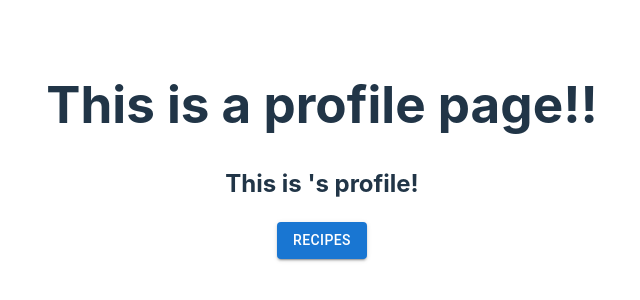
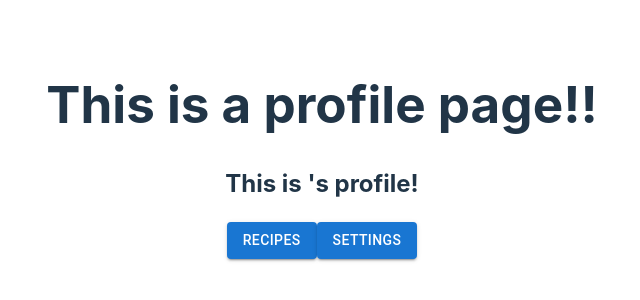
Before and after one commit to KoslowskyDW21/Senior-Project, a React (Vite) app in the folder senior-project-react/: page /profile in a window 1280 px wide. Shown: the part 250-550 px from the top of the page, without its empty margins (318-958 px from the left). Built offline with nearby package versions, Linux system fonts and the light colour scheme; no server answers.

Commit message:
Fixed some things, but login is not working.

```diff
--- a/senior-project-react/src/components/Profile.tsx
+++ b/senior-project-react/src/components/Profile.tsx
@@ -52,6 +52,13 @@ const handleGoToRecipes = async () => {
             >
                 Recipes
             </Button>
+            <Button
+                onClick={() => navigate("/settings")}
+                variant="contained"
+                color="primary"
+            >
+                Settings
+            </Button>
         </>
     )
 }
--- a/senior-project-react/src/components/Settings.tsx
+++ b/senior-project-react/src/components/Settings.tsx
@@ -34,7 +34,7 @@ export default function Settings() {
         }
     }
 
-    React.useEffect(() => { loadUser(); });
+    React.useEffect(() => { loadUser(); }, []);
 
     return (
         <>
```
Also changed, not shown: 2 other files (tests, documents, lock files or other folders).
